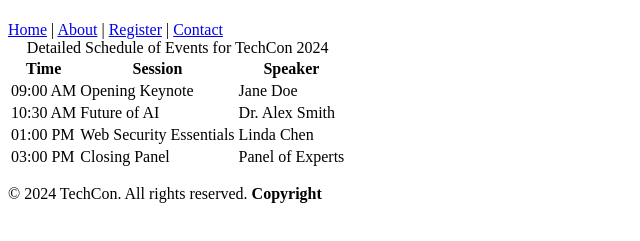
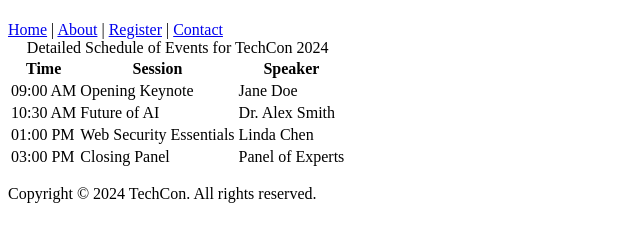
Before and after one commit to Abbylearns/TechCon_HTML, a plain HTML site: page techcon_website/schedule.html in a window 1280 px wide. Shown: the part 59-300 px from the top of the page, without its empty margins (0-640 px from the left). Drawn offline with Linux system fonts and the light colour scheme.

Commit message:
Fix footer to include explicit 'copyright' word

```diff
--- a/techcon_website/schedule.html
+++ b/techcon_website/schedule.html
@@ -52,8 +52,9 @@
   </main>
 
   <footer>
-    <p>&copy; 2024 TechCon. All rights reserved. <strong>Copyright</strong></p>
-  </footer>
+  <p>Copyright © 2024 TechCon. All rights reserved.</p>
+</footer>
+
 
 </body>
 </html>
```
